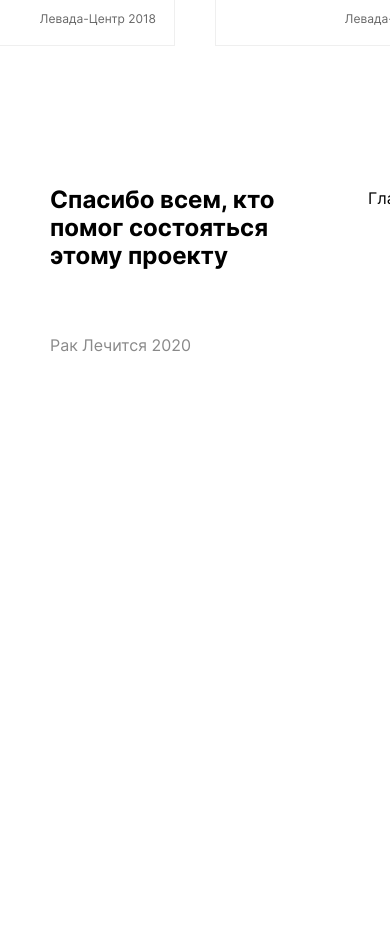
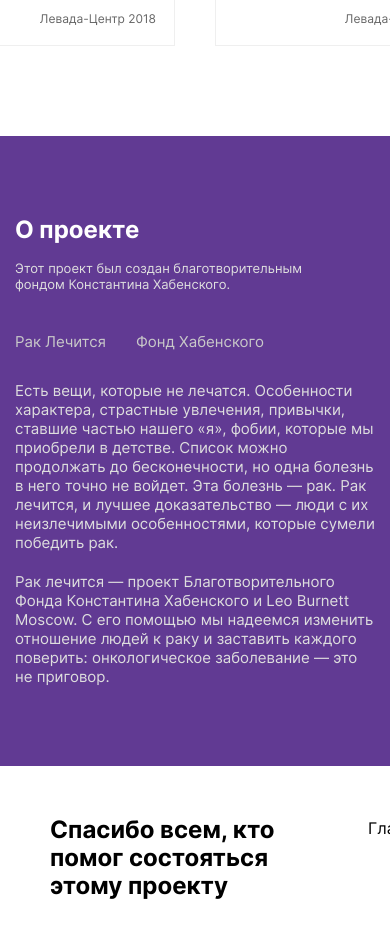
Before and after one commit to svetanti/project_raklechitca, a Nuxt app: page / in a window 390 px wide. Shown: the part 6200-7138 px from the top of the page. Before the commit the page ends 6658 px from the top, so only its background shows below. Built offline with nearby package versions, Linux system fonts and the light colour scheme.

Commit message:
add adaptiv for about

```diff
--- a/components/AboutProject.vue
+++ b/components/AboutProject.vue
@@ -1,38 +1,39 @@
 <template>
   <section class="about-project">
+    <div class="about-project__container">
       <h2 class="about-project__title">#РАКЛЕЧИТСЯ</h2>
       <p class="about-project__subtitle">О проекте</p>
-    <div class="about-project__container">
-      <div
-        class="about-project__container about-project__container_information"
-      >
+
+      <div class="about-project__place-container">
+        <div class="about-project__place-container_information">
           <p class="about-project__company-creator">
             Этот проект был создан благотворительным фондом Константина
             Хабенского.
           </p>
+
           <ul class="about-project__list-names">
             <li class="about-project__name">Рак Лечится</li>
-          <li class="about-project__name about-project__name_company">
-            Фонд Хабенского
-          </li>
+            <li class="about-project__name">Фонд Хабенского</li>
           </ul>
         </div>
+
         <ul class="about-project__description">
           <li class="about-project__paragraph">
             Есть вещи, которые не лечатся. Особенности характера, страстные
             увлечения, привычки, ставшие частью нашего «я», фобии, которые мы
-          приобрели в детстве. Список можно продолжать до бесконечности, но одна
-          болезнь в него точно не войдет. Эта болезнь — рак. Рак лечится, и
-          лучшее доказательство — люди с их неизлечимыми особенностями, которые
-          сумели победить рак.
+            приобрели в детстве. Список можно продолжать до бесконечности, но
+            одна болезнь в него точно не войдет. Эта болезнь — рак. Рак лечится,
+            и лучшее доказательство — люди с их неизлечимыми особенностями,
+            которые сумели победить рак.
           </li>
           <li class="about-project__paragraph">
-          Рак лечится — проект Благотворительного Фонда Константина Хабенского и
-          Leo Burnett Moscow. С его помощью мы надеемся изменить отношение людей
-          к раку и заставить каждого поверить: онкологическое заболевание — это
-          не приговор.
+            Рак лечится — проект Благотворительного Фонда Константина Хабенского
+            и Leo Burnett Moscow. С его помощью мы надеемся изменить отношение
+            людей к раку и заставить каждого поверить: онкологическое
+            заболевание — это не приговор.
           </li>
         </ul>
+      </div>
     </div>
   </section>
 </template>
@@ -47,7 +48,14 @@
   flex-direction: column;
   align-items: center;
   background-color: #613a93;
+  width: 100vw;
+  padding: 90px 60px 100px 60px;
+}
+.about-project__container {
   max-width: 100%;
+  display: flex;
+  flex-direction: column;
+  align-items: center;
 }
 .about-project__title {
   font-style: normal;
@@ -56,7 +64,7 @@
   line-height: 77px;
   text-align: center;
   color: #ffffff;
-  margin: 90px 0 70px 0;
+  margin: 0 0 70px 0;
 }
 .about-project__subtitle {
   font-style: normal;
@@ -77,20 +85,27 @@
 }
 .about-project__list-names {
   list-style-type: none;
+  padding-left: 0;
 }
 .about-project__name {
   font-style: normal;
-  font-weight: 500;
+  font-weight: normal;
   font-size: 18px;
   line-height: 22px;
   text-align: right;
+  color: #c9c9c9;
+}
+.about-project__name:hover {
+  font-weight: 500;
   color: #ffffff;
+  cursor: pointer;
 }
 .about-project__name_company {
   font-weight: normal;
   color: #c9c9c9;
 }
 .about-project__description {
+  padding-left: 0;
   list-style-type: none;
 }
 .about-project__paragraph:first-child {
@@ -104,14 +119,153 @@
   color: #dedede;
   max-width: 640px;
 }
-.about-project__container {
+.about-project__place-container {
   display: grid;
   grid-template-columns: repeat(2, 1fr);
   grid-template-rows: 1fr;
   grid-column-gap: 40px;
   grid-row-gap: 0px;
 }
-.about-project__container_information {
+.about-project__place-container_information {
+  display: flex;
+  flex-direction: row;
+  justify-content: space-between;
   max-width: 640px;
 }
+
+@media screen and (max-width: 1279px) {
+  .about-project {
+    padding: 80px 50 90px 50;
+  }
+
+  .about-project__title {
+    font-size: 58px;
+    line-height: 70px;
+  }
+  .about-project__subtitle {
+    font-size: 28px;
+    line-height: 32px;
+  }
+  .about-project__company-creator {
+    font-size: 16px;
+    line-height: 20px;
+  }
+}
+@media screen and (max-width: 1023px) {
+  .about-project__title {
+    font-size: 52px;
+    line-height: 63px;
+  }
+  .about-project__subtitle {
+    font-size: 24px;
+    line-height: 28px;
+  }
+  .about-project__company-creator {
+    font-size: 13px;
+    line-height: 16px;
+  }
+  .about-project__name {
+    font-size: 15px;
+    line-height: 19px;
+  }
+  .about-project__paragraph {
+    font-size: 15px;
+    line-height: 19px;
+  }
+}
+@media screen and (max-width: 767px) {
+  .about-project {
+    padding: 80px 0 80px 0;
+  }
+  .about-project__container {
+    max-width: 380px;
+  }
+  .about-project__title {
+    display: none;
+  }
+  .about-project__subtitle {
+    margin-left: auto;
+    margin-bottom: 26px;
+  }
+  .about-project__company-creator {
+    max-width: 380px;
+    margin-bottom: 80px;
+  }
+  .about-project__place-container {
+    display: flex;
+    flex-direction: column;
+  }
+  .about-project__name:hover {
+    border-bottom: 2px solid #ffffff;
+  }
+
+  .about-project__place-container_information {
+    flex-direction: column;
+  }
+  .about-project__name {
+    margin: 0 30px 30px 0;
+  }
+  .about-project__list-names {
+    display: flex;
+    align-items: center;
+    text-align: center;
+    flex-direction: row;
+  }
+}
+@media screen and (max-width: 730px) {
+  .about-project {
+    padding: 80px 0 80px 0;
+  }
+  .about-project__container {
+    max-width: 380px;
+  }
+  .about-project__title {
+    display: none;
+  }
+  .about-project__subtitle {
+    margin-left: auto;
+    margin-bottom: 26px;
+  }
+  .about-project__company-creator {
+    max-width: 380px;
+    margin-bottom: 80px;
+  }
+  .about-project__place-container {
+    display: flex;
+    flex-direction: column;
+  }
+  .about-project__name:hover {
+    border-bottom: 2px solid #ffffff;
+  }
+
+  .about-project__place-container_information {
+    flex-direction: column;
+  }
+  .about-project__name {
+    margin: 0 30px 30px 0;
+  }
+  .about-project__list-names {
+    display: flex;
+    align-items: center;
+    text-align: center;
+    flex-direction: row;
+  }
+}
+
+@media screen and (max-width: 457px) {
+  .about-project {
+    padding: 80px 15px 80px 15px;
+  }
+  .about-project__container {
+    max-width: 100%;
+  }
+  .about-project__subtitle {
+    margin-left: 0;
+    margin-bottom: 16px;
+  }
+  .about-project__company-creator {
+    max-width: 290px;
+    margin-bottom: 40px;
+  }
+}
 </style>
--- a/pages/index.vue
+++ b/pages/index.vue
@@ -5,7 +5,7 @@
     <instagram />
     <your_story />
     <statistic />
-
+    <about />
   </div>
 </template>
 
@@ -16,8 +16,7 @@
 import TellYourStory from '~/components/TellYourStory';
 
 import Statistic from '@/components/Statistic';
-
-// import AboutProject from '~/components/AboutProject';
+import AboutProject from '~/components/AboutProject';
 
 export default {
   components: {
@@ -27,9 +26,7 @@
 
     statistic: Statistic,
     banner: Banner,
-
-    // about: AboutProject,
-
+    about: AboutProject,
   },
 };
 </script>
```
Lines whose indentation alone changed are shown as unchanged.
